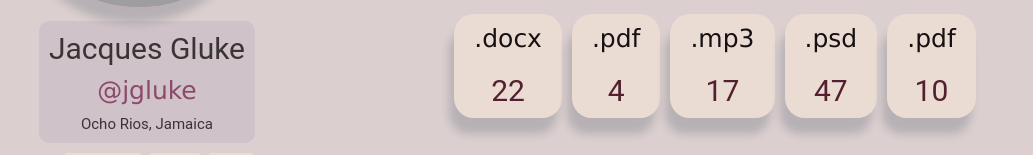
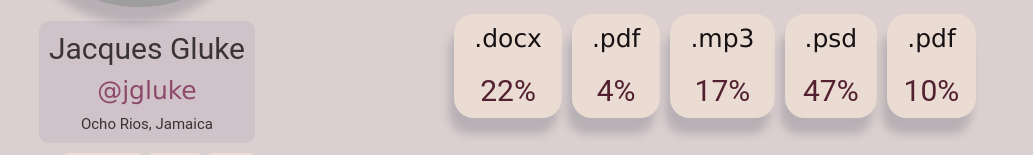
Before and after one commit to AndrieievaLena/goit-react-hw-01-components, a React (Create React App) app: page / in a window 1280 px wide. Shown: the part 193-348 px from the top of the page, without its empty margins (95-1128 px from the left). Built offline with nearby package versions, Linux system fonts and the light colour scheme; grey boxes are pictures that could not be loaded.

Commit message:
Changed Statistic

```diff
--- a/src/components/Statistics/Statistics.js
+++ b/src/components/Statistics/Statistics.js
@@ -4,7 +4,7 @@
     return (
             <li className={s.list} key={id}>
                 <span className={s.label}>{label}</span>
-                <span className={s.percentage}>{percentage}</span>
+                <span className={s.percentage}>{percentage}%</span>
             </li>
     )
 
```
